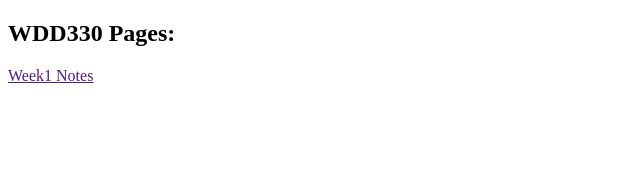
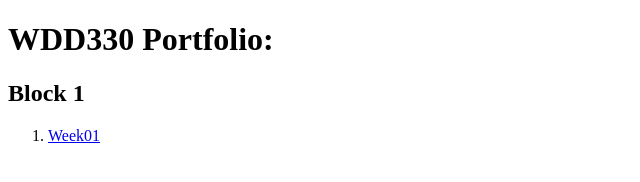
Before and after one commit to santiagotfm/WDD330, a plain HTML site: page index.html in a window 1280 px wide. Shown: the whole page, without its empty margins (0-640 px from the left). Drawn offline with Linux system fonts and the light colour scheme.

Commit message:
Update index.html

```diff
--- a/index.html
+++ b/index.html
@@ -1,14 +1,20 @@
 <!DOCTYPE html>
 <html lang="en">
+
 <head>
     <meta charset="UTF-8">
     <meta http-equiv="X-UA-Compatible" content="IE=edge">
     <meta name="viewport" content="width=device-width, initial-scale=1.0">
-    <title>WDD330</title>
+    <title>WDD330 Portfolio</title>
 </head>
+
 <body>
-    <h2>WDD330 Pages:</h2>
-    <p><a href="">Week1 Notes</a></p>
+    <h1>WDD330 Portfolio:</h1>
+    <h2>Block 1</h2>
+    <ol>
+        <li><a href="week1/">Week01</a></li>
+    </ol>
 
 </body>
+
 </html>
```
